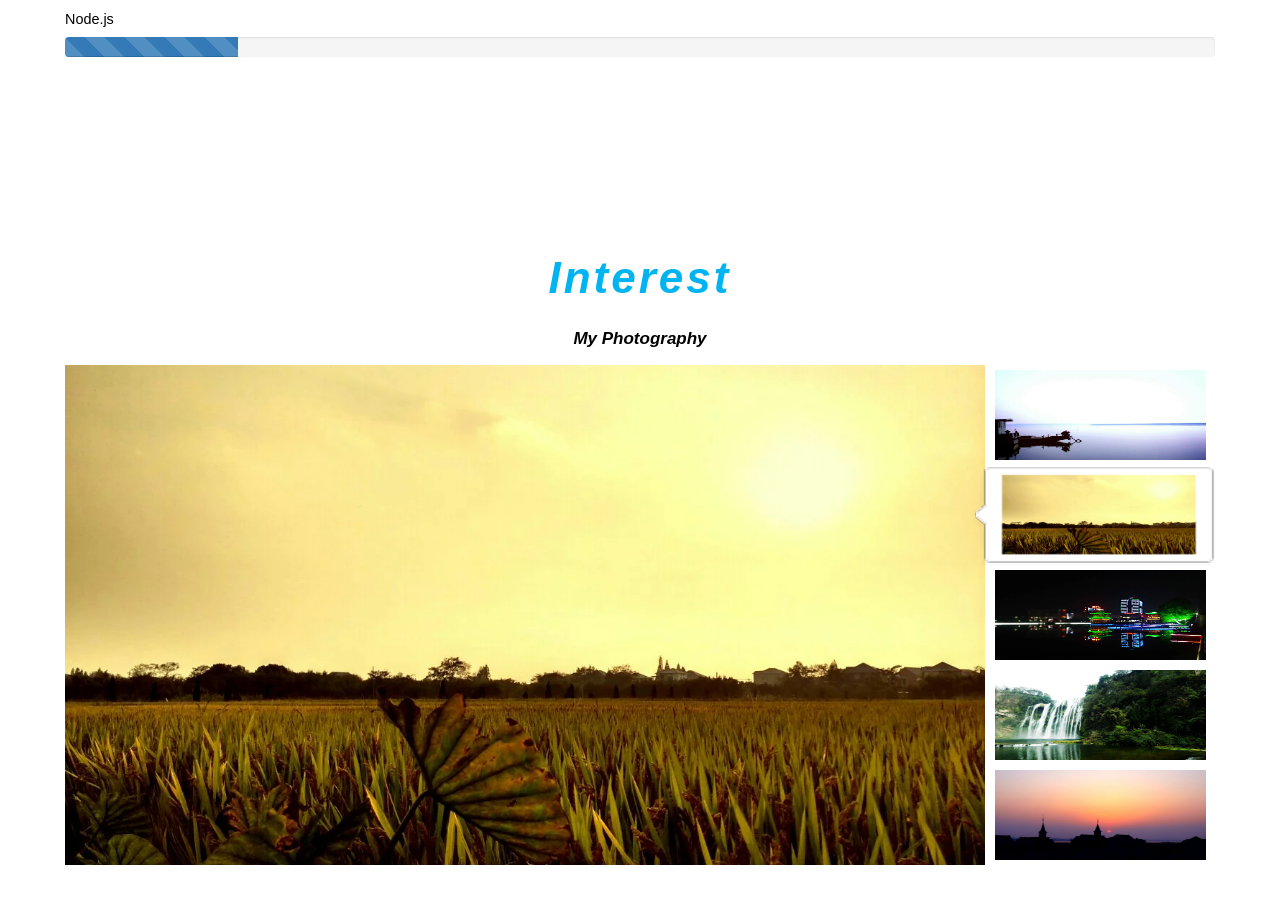
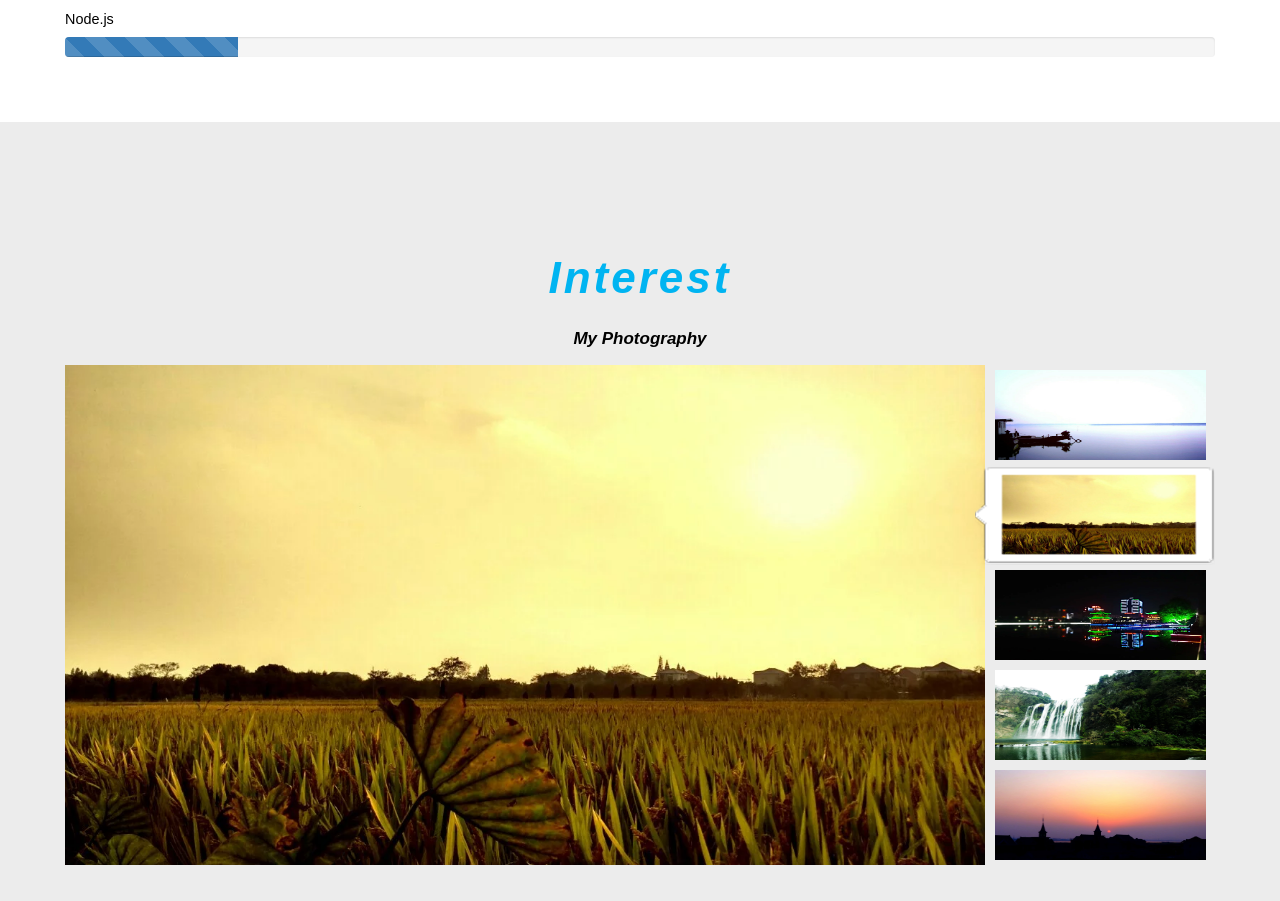
Before and after one commit to fengming312/fengming312.github.io, a website: page index.html in a window 1280 px wide. Shown: the part 2020-2921 px from the top of the page. Drawn offline with Linux system fonts and the light colour scheme.

Commit message:
第三版

```diff
--- a/index.html
+++ b/index.html
@@ -4,7 +4,7 @@
     <meta charset="utf-8">
     <meta http-equiv="X-UA-Compatible" content="IE=edge">
     <meta name="viewport" content="width=device-width, initial-scale=1,user-scalable=0">
-    <title>template</title>
+    <title>Feng Ming Homepage</title>
     <link href="./lib/bootstrap/css/bootstrap.css" rel="stylesheet">
     <!--[if lt IE 9]>
     <script src="./lib/html5shiv/html5shiv.min.js"></script>
--- a/less/index.less
+++ b/less/index.less
@@ -140,6 +140,7 @@
 }
 
 .interest {
+  background-color: #ECECEC;
   padding: 10em 0 3em;
   h3 {
     line-height: 24px;
```
Also changed, not shown: less/index.css.
